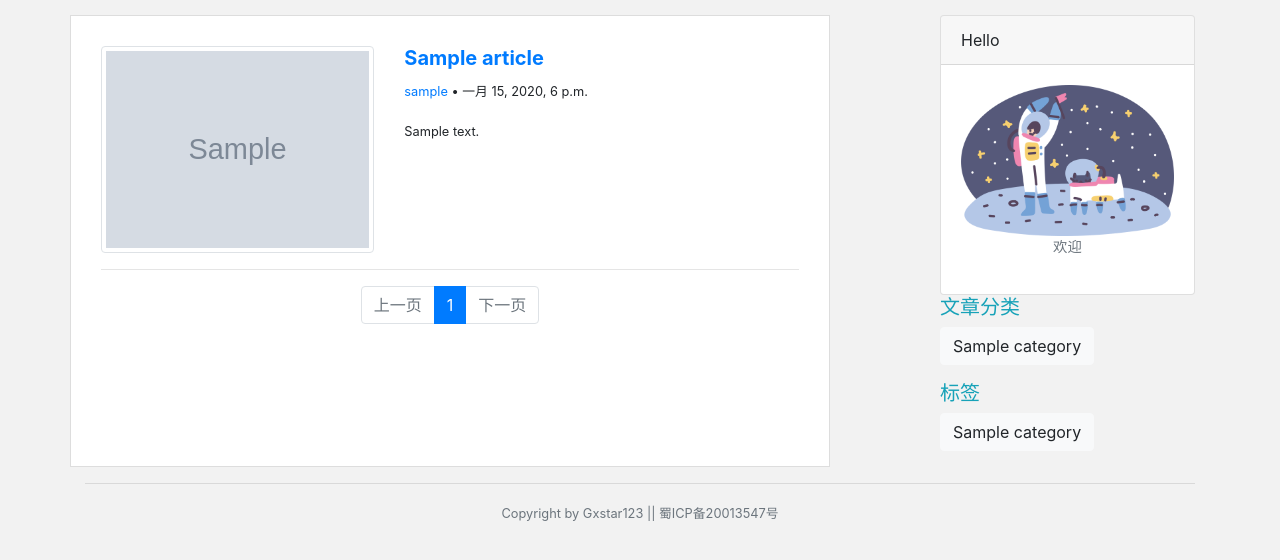
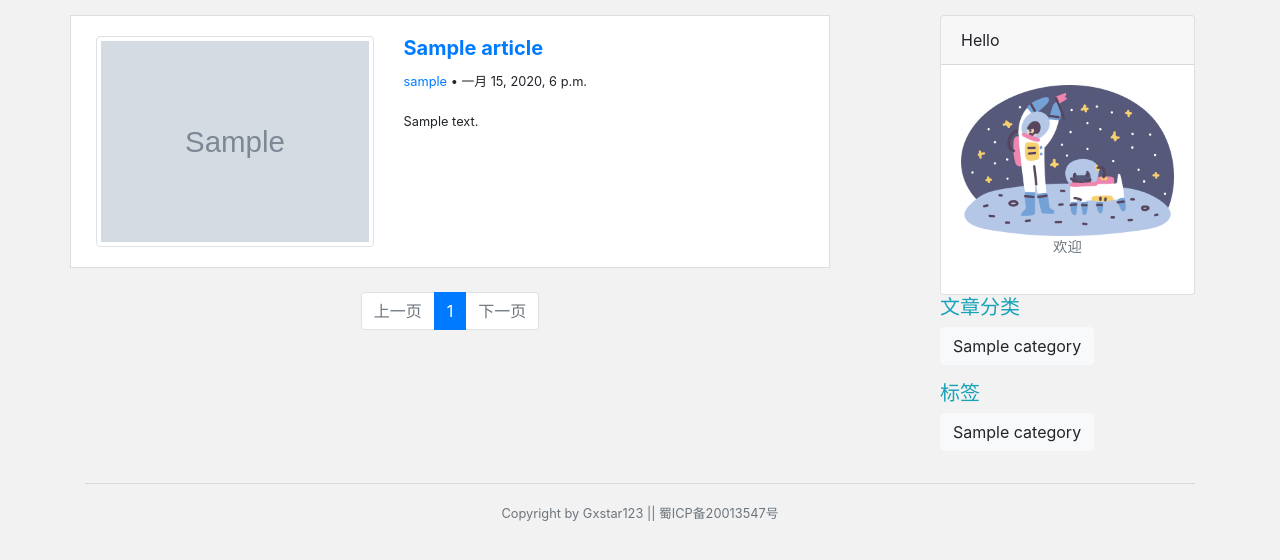
Before and after one commit to Gxstar/GxBlog, a Django app: page / in a window 1280 px wide. Shown: the part 88-648 px from the top of the page. Run offline with Django 3.2, Linux system fonts and the light colour scheme; tables that the repository leaves empty hold one stand-in row (values such as "Sample post"); grey boxes marked "Sample" are stand-in pictures; some libraries are stand-ins or nearby versions.

Commit message:
更改主页样式

```diff
--- a/GxBlog/settings.py
+++ b/GxBlog/settings.py
@@ -126,5 +126,5 @@ USE_TZ = True
 # https://docs.djangoproject.com/en/3.0/howto/static-files/
 
 STATIC_URL = '/static/'
-STATICFILES_DIRS = [os.path.join(BASE_DIR,'static')]
-STATIC_ROOT = os.path.join(BASE_DIR, '/static/')
+STATIC_ROOT = os.path.join(BASE_DIR, 'static')
+STATICFILES_DIRS = [os.path.join(BASE_DIR,'staticfiles')]
--- a/blog/static/blog/css/main.css
+++ b/blog/static/blog/css/main.css
@@ -16,9 +16,7 @@ header{
 .content{
   background-color: #fff;
   border: 1px solid #ddd;
-  padding-top:30px;
-  padding-left: 30px;
-  padding-right: 30px;
+  padding:20px 10px;
 }
 .content img{
   max-width:100% !important;
--- a/blog/templates/blog/index.html
+++ b/blog/templates/blog/index.html
@@ -2,19 +2,19 @@
 {% load static %}
 {% block content %}
 {% for article in ArticleList %}
-<article class="row">
-    <div class="col-md-5">
+<article class="row content">
+    <div class="col-5">
         <a href="{% url 'showPost' article.id %}"><img src="{{article.cover}}" alt="{{article.title}}" class="img-thumbnail"></a>
     </div>
-    <div class="col-md-7">
+    <div class="col-7">
         <h5><strong><a href="{% url 'showPost' article.id %}">{{article.title}}</a></strong></h5>
         <p class="info"><small><author><a href="">{{article.author.username}}</a></author><span> • </span><time>{{article.createTime}}</time>
         </small>
         </p>
-        <p><small>{{article.info}}</small></p>
+        <p class="d-none d-sm-block"><small>{{article.info}}</small></p>
     </div>
 </article>
-<hr>
+<br>
 {% endfor %}
 <!-- 分页 -->
 <nav aria-label="Page navigation example">
--- a/blog/templates/blog/layout.html
+++ b/blog/templates/blog/layout.html
@@ -51,8 +51,8 @@
     <div class="container">
         <!-- 主体 -->
         <div class="row tbody justify-content-between">
-            <div class="col-md-8 content">{% block content %}{% endblock %}</div>
-            <div class="col-md-3">{% include "blog/sidebar.html" %}</div>
+            <div class="col-md-8">{% block content %}{% endblock %}</div>
+            <div class="col-md-3 d-none d-sm-block">{% include "blog/sidebar.html" %}</div>
         </div>
         <hr>
         <!-- 尾部 -->
--- a/blog/templates/blog/post.html
+++ b/blog/templates/blog/post.html
@@ -1,10 +1,12 @@
 {% extends "blog/layout.html" %}
 {% block content %}
+<article class="content" style="padding: 2rem;">
 <h3 class="text-primary">{{article.title}}</h3>
 <p class="info">
     <a href=".">{{article.author.username}}</a><span> | &nbsp;分类：</span><a href=".">{{article.category}}</a><span> |&nbsp;更新于：</span><time>{{article.updateTime}}</time>
 </p>
-<article>
+<section>
     {{article.body|safe}}
+</section>
 </article>
 {% endblock %}
--- a/blog/views.py
+++ b/blog/views.py
@@ -22,10 +22,10 @@ def home(request):
         else:
             pass
         ArticleList=Article.objects.all()[(0+5*(page-1)):(4+5*(page-1))]
-        # 提取文章前128个字节作为简介
+        # 提取文章前100个字节作为简介
         for index,val in enumerate(ArticleList):
             bs=BeautifulSoup(val.body,"lxml")
-            i=bs.get_text().strip()[0:127]
+            i=bs.get_text().strip()[0:100]
             ArticleList[index].info=i
         # 给需要的参数赋值
         context['ArticleList']=ArticleList
```
